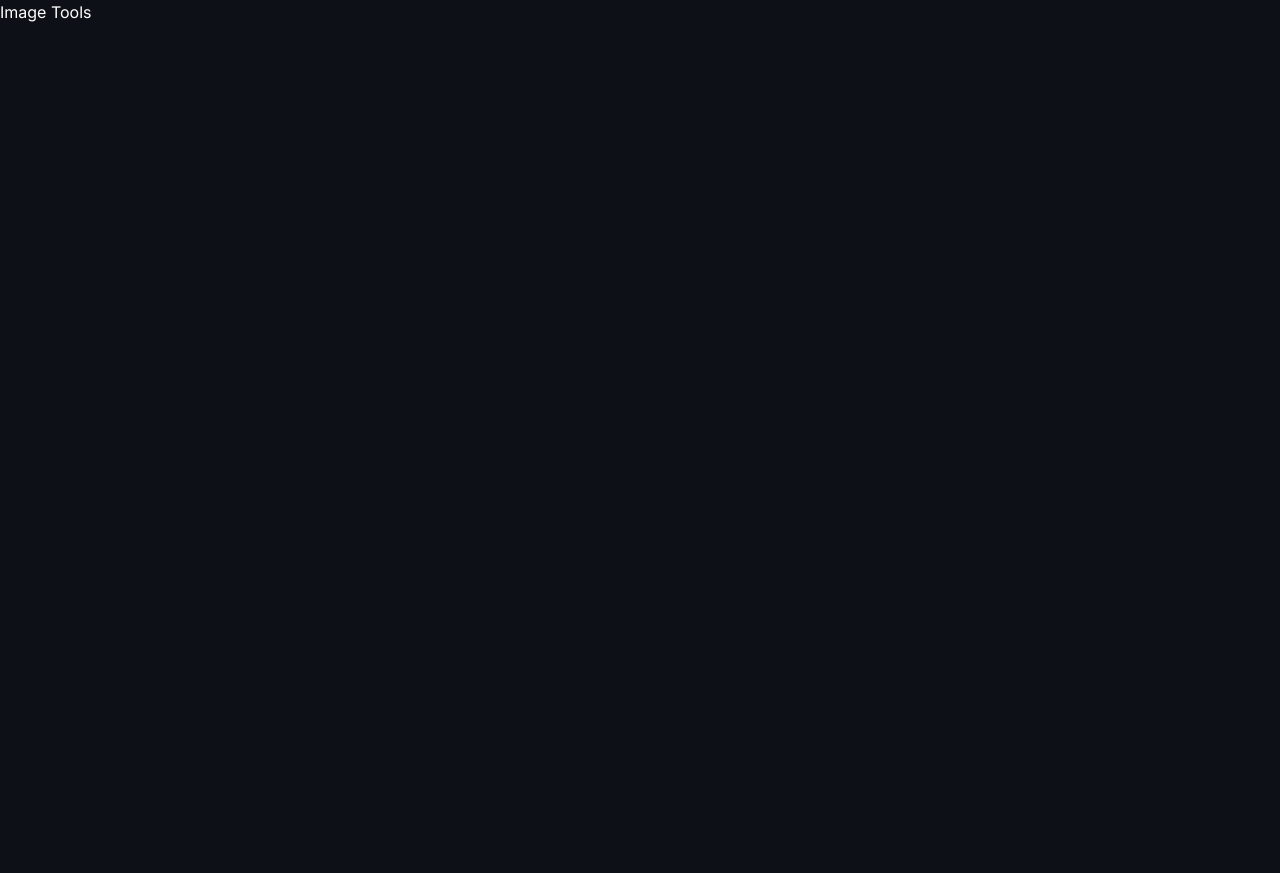
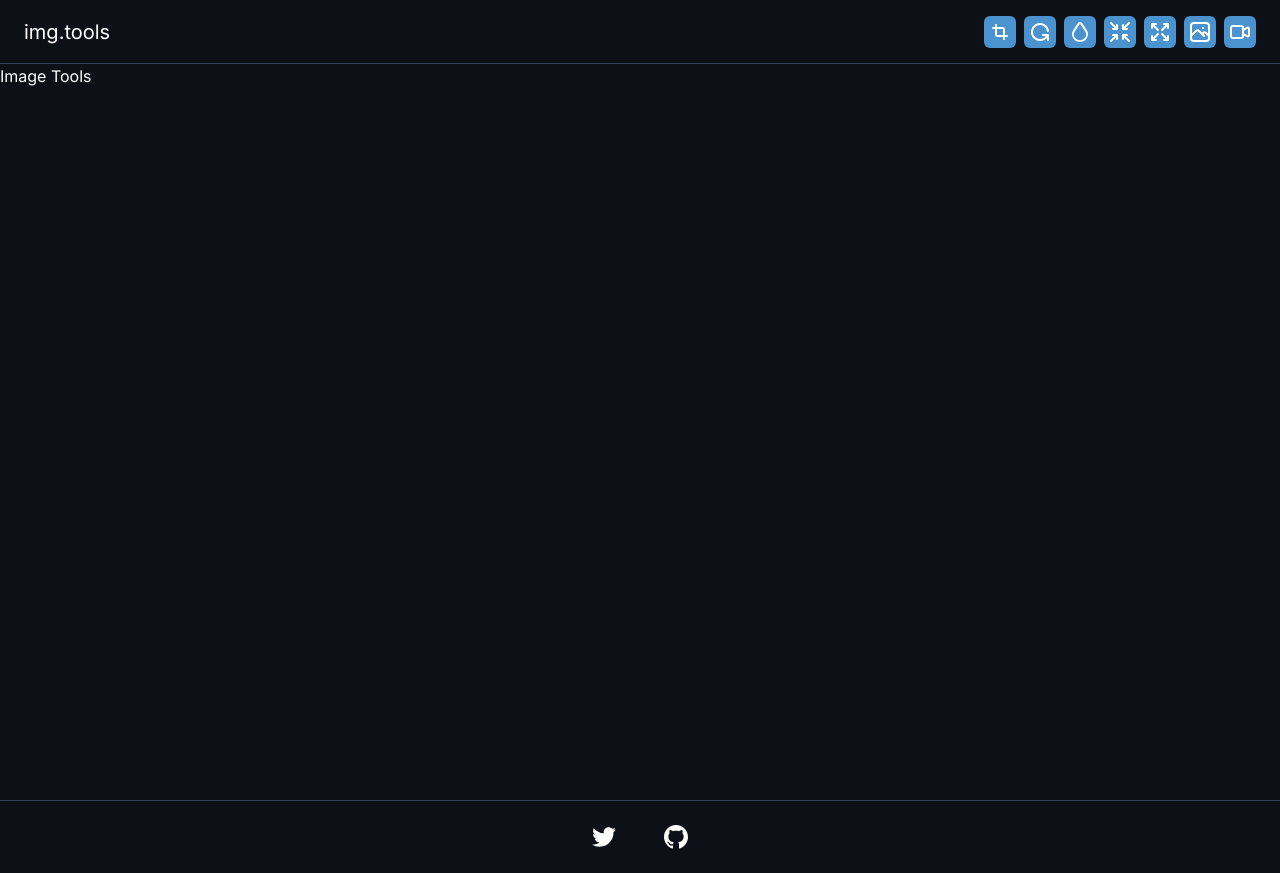
Before and after one commit to iswilljr/img-tools, a Next.js app: page / in a window 1280 px wide. Before the commit the page ends 800 px from the top, so only its background shows below. Built offline with nearby package versions, Linux system fonts and the light colour scheme.

Commit message:
add app level layout with header and footer

```diff
--- /dev/null
+++ b/components/Footer.tsx
@@ -0,0 +1,38 @@
+export function Footer() {
+  return (
+    <footer className="flex items-center justify-center space-x-12 border-t border-gray-700 py-6">
+      <a
+        href="https://twitter.com/iswilljr"
+        aria-label="Follow on twitter"
+        target="_blank"
+        rel="noreferrer"
+        className="transition hover:scale-110"
+      >
+        <svg xmlns="http://www.w3.org/2000/svg" viewBox="0 0 248 204" className="h-6 w-6">
+          <path
+            fill="currentColor"
+            d="M221.95 51.29c.15 2.17.15 4.34.15 6.53 0 66.73-50.8 143.69-143.69 143.69v-.04c-27.44.04-54.31-7.82-77.41-22.64 3.99.48 8 .72 12.02.73 22.74.02 44.83-7.61 62.72-21.66-21.61-.41-40.56-14.5-47.18-35.07 7.57 1.46 15.37 1.16 22.8-.87-23.56-4.76-40.51-25.46-40.51-49.5v-.64c7.02 3.91 14.88 6.08 22.92 6.32C11.58 63.31 4.74 33.79 18.14 10.71c25.64 31.55 63.47 50.73 104.08 52.76-4.07-17.54 1.49-35.92 14.61-48.25 20.34-19.12 52.33-18.14 71.45 2.19 11.31-2.23 22.15-6.38 32.07-12.26-3.77 11.69-11.66 21.62-22.2 27.93 10.01-1.18 19.79-3.86 29-7.95-6.78 10.16-15.32 19.01-25.2 26.16z"
+          ></path>
+        </svg>
+      </a>
+      <a
+        href="https://github.com/iswilljr/img-tools"
+        aria-label="Go to Repository"
+        target="_blank"
+        rel="noreferrer"
+        className="transition hover:scale-110"
+      >
+        <svg
+          xmlns="http://www.w3.org/2000/svg"
+          width="20"
+          height="20"
+          fill="currentColor"
+          viewBox="0 0 24 24"
+          className="h-6 w-6"
+        >
+          <path d="M12 0c-6.626 0-12 5.373-12 12 0 5.302 3.438 9.8 8.207 11.387.599.111.793-.261.793-.577v-2.234c-3.338.726-4.033-1.416-4.033-1.416-.546-1.387-1.333-1.756-1.333-1.756-1.089-.745.083-.729.083-.729 1.205.084 1.839 1.237 1.839 1.237 1.07 1.834 2.807 1.304 3.492.997.107-.775.418-1.305.762-1.604-2.665-.305-5.467-1.334-5.467-5.931 0-1.311.469-2.381 1.236-3.221-.124-.303-.535-1.524.117-3.176 0 0 1.008-.322 3.301 1.23.957-.266 1.983-.399 3.003-.404 1.02.005 2.047.138 3.006.404 2.291-1.552 3.297-1.23 3.297-1.23.653 1.653.242 2.874.118 3.176.77.84 1.235 1.911 1.235 3.221 0 4.609-2.807 5.624-5.479 5.921.43.372.823 1.102.823 2.222v3.293c0 .319.192.694.801.576 4.765-1.589 8.199-6.086 8.199-11.386 0-6.627-5.373-12-12-12z"></path>
+        </svg>
+      </a>
+    </footer>
+  );
+}
--- /dev/null
+++ b/components/Header.tsx
@@ -0,0 +1,31 @@
+import Link from 'next/link';
+import { sections } from '@/utils/sections';
+
+export function Header() {
+  return (
+    <header className="sticky top-0 z-20 flex h-16 w-full items-center justify-between border-b border-gray-700 px-6 backdrop-blur-md">
+      <Link className="flex h-16 items-center justify-center text-xl" href="/">
+        img.tools
+      </Link>
+      <ul className="flex space-x-2">
+        {sections.map(section => (
+          <li
+            key={section.title}
+            className="group relative flex items-center justify-center last:!inline-flex even:hidden xs:even:inline-flex"
+          >
+            <span className="pointer-events-none absolute z-10 w-max translate-y-14 transform rounded-md bg-primary-6 py-1 px-2 text-left opacity-0 duration-200 group-hover:translate-y-10 group-hover:opacity-100">
+              {section.label}
+            </span>
+            <Link
+              className="flex items-center justify-center rounded-md bg-primary-6 p-1"
+              href={section.tryItOut}
+              aria-label={section.title}
+            >
+              <section.icon />
+            </Link>
+          </li>
+        ))}
+      </ul>
+    </header>
+  );
+}
--- a/pages/_app.tsx
+++ b/pages/_app.tsx
@@ -1,5 +1,7 @@
 import Head from 'next/head';
 import { Inter } from '@next/font/google';
+import { Header } from '@/components/Header';
+import { Footer } from '@/components/Footer';
 import type { AppProps } from 'next/app';
 import '@/styles/globals.css';
 
@@ -13,9 +15,11 @@ export default function App({ Component, pageProps }: AppProps) {
       <Head>
         <title>Image Tools</title>
       </Head>
-      <main className="min-h-screen">
+      <Header />
+      <main className="min-h-[calc(100vh-64px)]">
         <Component {...pageProps} />
       </main>
+      <Footer />
     </div>
   );
 }
```
